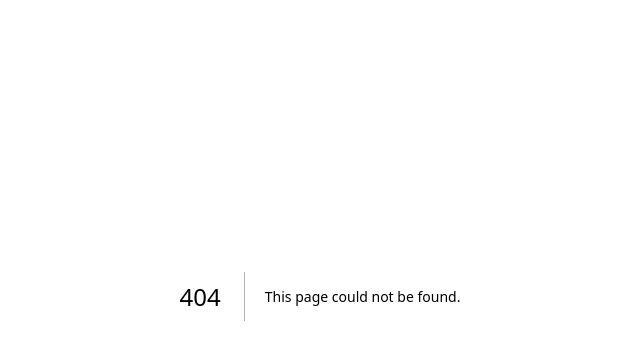
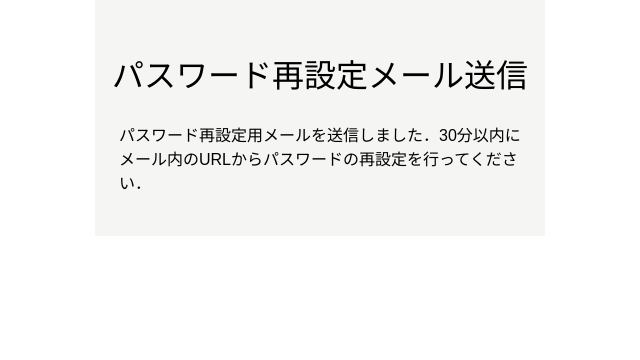
Before and after one commit to NogiSumitaka/Kakeibo-front, a Next.js app: page /password-reset-email-complete in a window 1280 px wide. Before the commit this address had no page. Shown: the part 104-464 px from the top of the page, without its empty margins (320-960 px from the left). Built offline with nearby package versions, Linux system fonts and the light colour scheme.

Commit message:
✨ パスワード再設定メール送信完了UIを作成

```diff
--- /dev/null
+++ b/src/app/password-reset-email-complete/page.tsx
@@ -0,0 +1,13 @@
+export default function PasswordResetEmailComplete() {
+  return (
+    <>
+      <div className="mx-auto mt-[100px] w-[450px]">
+        <div className="flex flex-col items-center bg-stone-100 py-10">
+          <h1 className="text-[2em] mt-4">パスワード再設定メール送信</h1>
+          <p className="mx-6 mt-6">パスワード再設定用メールを送信しました．30分以内にメール内のURLからパスワードの再設定を行ってください．</p>
+
+        </div>
+      </div>
+    </>
+  )
+}
```
